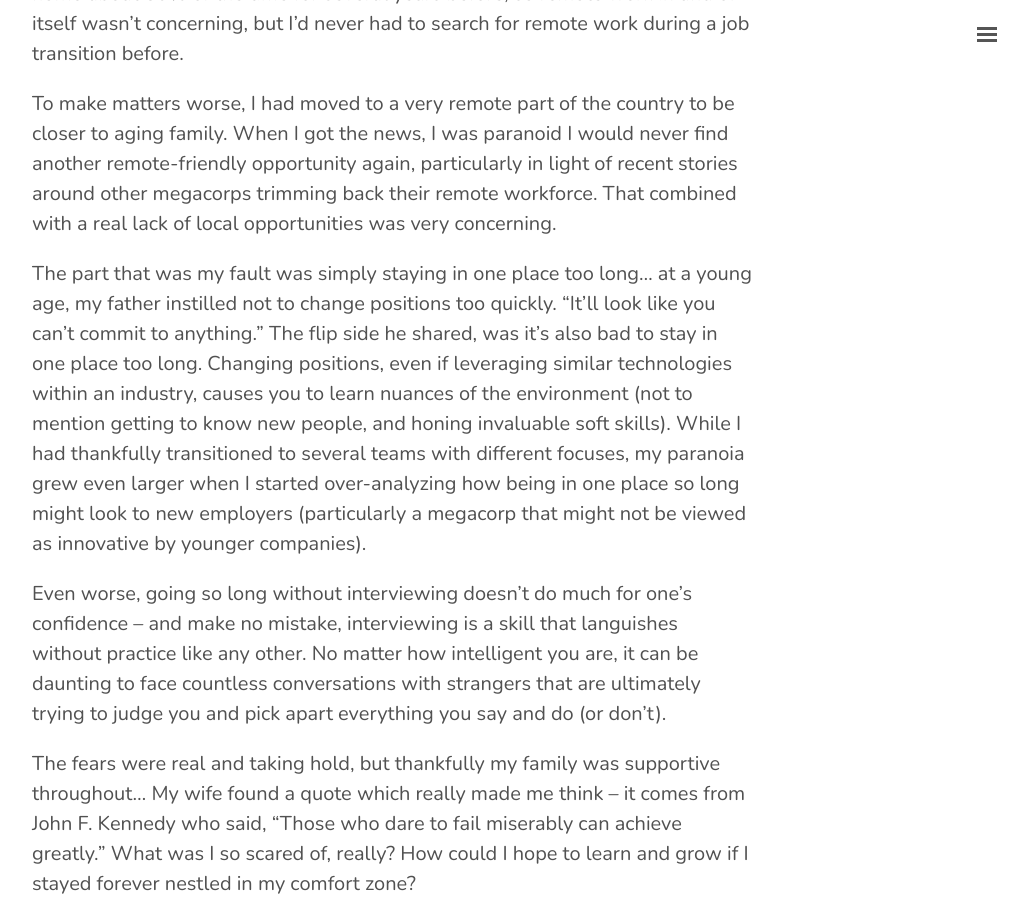
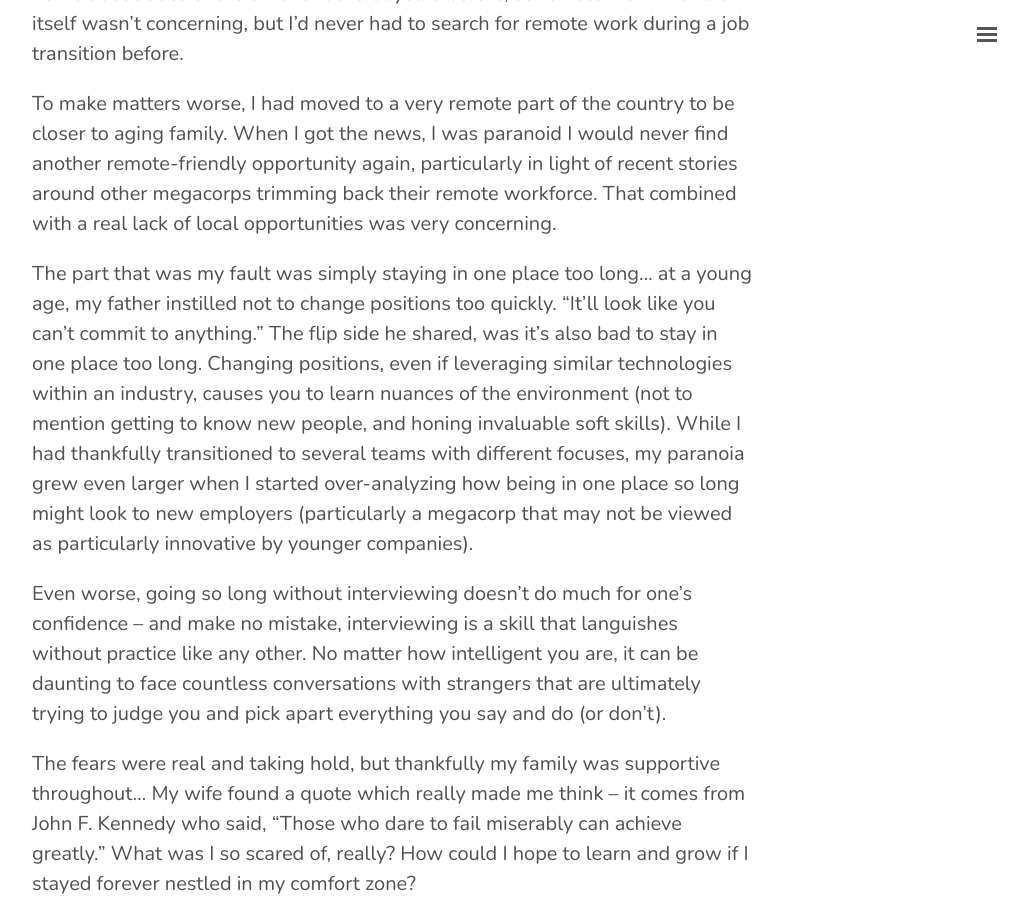
Before and after one commit to deadlysyn/blog, a Jekyll site: the page built from _posts/2017-11-23-gobble-gobble.md, in a window 1280 px wide and 900 px high, scrolled down 1627 px. Shown: the whole window, without its empty margins (248-1276 px from the left). Built offline with Jekyll 4.4.1, drawn with Linux system fonts in a browser that asks for light colours.

Commit message:
too many might's

```diff
--- a/_posts/2017-11-23-gobble-gobble.md
+++ b/_posts/2017-11-23-gobble-gobble.md
@@ -30,7 +30,7 @@ Part of my initial trepidation was situational, and part my own fault...  During
 
 To make matters worse, I had moved to a very remote part of the country to be closer to aging family.  When I got the news, I was paranoid I would never find another remote-friendly opportunity again, particularly in light of recent stories around other megacorps trimming back their remote workforce.  That combined with a real lack of local opportunities was very concerning.
 
-The part that was my fault was simply staying in one place too long...  at a young age, my father instilled not to change positions too quickly.  "It'll look like you can't commit to anything."  The flip side he shared, was it's also bad to stay in one place too long.  Changing positions, even if leveraging similar technologies within an industry, causes you to learn nuances of the environment (not to mention getting to know new people, and honing invaluable soft skills).  While I had thankfully transitioned to several teams with different focuses, my paranoia grew even larger when I started over-analyzing how being in one place so long might look to new employers (particularly a megacorp that might not be viewed as innovative by younger companies).
+The part that was my fault was simply staying in one place too long...  at a young age, my father instilled not to change positions too quickly.  "It'll look like you can't commit to anything."  The flip side he shared, was it's also bad to stay in one place too long.  Changing positions, even if leveraging similar technologies within an industry, causes you to learn nuances of the environment (not to mention getting to know new people, and honing invaluable soft skills).  While I had thankfully transitioned to several teams with different focuses, my paranoia grew even larger when I started over-analyzing how being in one place so long might look to new employers (particularly a megacorp that may not be viewed as particularly innovative by younger companies).
 
 Even worse, going so long without interviewing doesn't do much for one's confidence -- and make no mistake, interviewing is a skill that languishes without practice like any other.  No matter how intelligent you are, it can be daunting to face countless conversations with strangers that are ultimately trying to judge you and pick apart everything you say and do (or don't).
 
```
